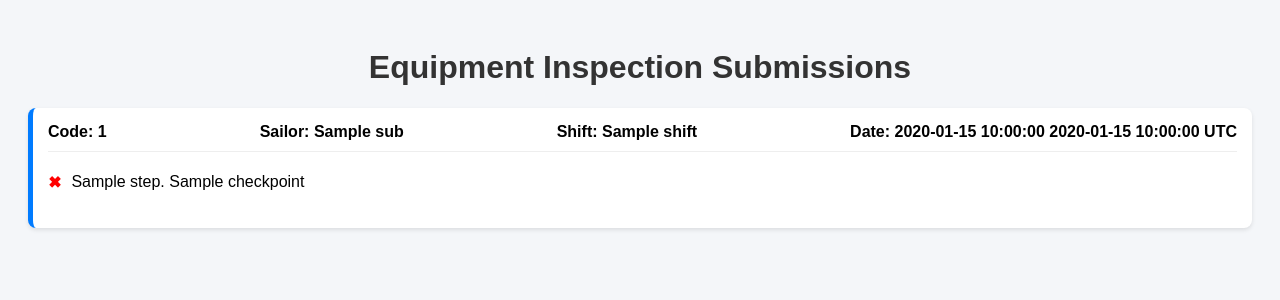
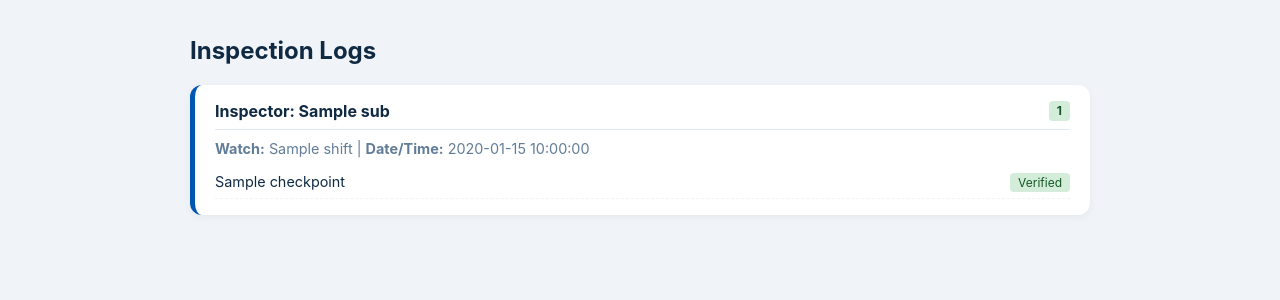
Before and after one commit to MariosMitzelas/Ship-Safety-app, a Flask app: template templates/submissions.html in a window 1280 px wide. Shown: the top 300 px of the page. Run offline with Flask 3, Linux system fonts and the light colour scheme; the template is opened without the code that fills it: most values are stand-ins (such as "Sample title", 1, 10 or a date in 2020).

Commit message:
Refactor submissions page layout and title
Updated the title and improved the layout and styling of the inspection logs page. Added a message for when no submissions are recorded.

```diff
--- a/templates/submissions.html
+++ b/templates/submissions.html
@@ -3,48 +3,96 @@
 <head>
     <meta charset="UTF-8">
     <meta name="viewport" content="width=device-width, initial-scale=1.0">
-    <title>Officer Inspection Dashboard</title>
+    <title>Inspection Log Dashboard</title>
     <style>
-        body { font-family: Arial, sans-serif; padding: 20px; background-color: #f4f6f9; }
-        h1 { text-align: center; color: #333; }
-        .submission-card { background: white; margin-bottom: 20px; padding: 15px; border-radius: 8px; box-shadow: 0 2px 4px rgba(0,0,0,0.1); border-left: 5px solid #007bff; }
-        .card-header { display: flex; justify-content: space-between; border-bottom: 1px solid #eee; padding-bottom: 10px; margin-bottom: 10px; font-weight: bold; flex-wrap: wrap; gap: 10px; }
-        .task-list { list-style: none; padding: 0; }
-        .task-item { padding: 5px 0; display: flex; align-items: center; }
-        .status-icon { margin-right: 10px; font-weight: bold; }
-        .status-done { color: green; }
-        .status-pending { color: red; }
-        .empty-msg { text-align: center; font-size: 18px; color: #666; margin-top: 50px; }
+        body {
+            font-family: -apple-system, BlinkMacSystemFont, "Segoe UI", Roboto, sans-serif;
+            background-color: #f0f4f8;
+            margin: 0;
+            padding: 20px;
+            color: #102a43;
+        }
+        .container {
+            max-width: 900px;
+            margin: 0 auto;
+        }
+        h1 {
+            font-size: 1.5rem;
+            color: #102a43;
+            margin-bottom: 20px;
+        }
+        .card {
+            background: #ffffff;
+            border-radius: 12px;
+            padding: 16px 20px;
+            margin-bottom: 16px;
+            box-shadow: 0 2px 8px rgba(0,0,0,0.05);
+            border-left: 5px solid #0056b3;
+        }
+        .card-header {
+            display: flex;
+            justify-content: space-between;
+            font-weight: bold;
+            border-bottom: 1px solid #e2e8f0;
+            padding-bottom: 8px;
+            margin-bottom: 10px;
+        }
+        .meta-info {
+            font-size: 0.9rem;
+            color: #627d98;
+            margin-bottom: 10px;
+        }
+        .task-list {
+            list-style: none;
+            padding: 0;
+            margin: 0;
+        }
+        .task-item {
+            display: flex;
+            justify-content: space-between;
+            padding: 6px 0;
+            font-size: 0.9rem;
+            border-bottom: 1px dashed #f0f4f8;
+        }
+        .badge {
+            font-size: 0.75rem;
+            padding: 2px 8px;
+            border-radius: 4px;
+            background: #e2e8f0;
+        }
+        .badge-success {
+            background: #d4edda;
+            color: #155724;
+        }
     </style>
 </head>
 <body>
+<div class="container">
+    <h1>Inspection Logs</h1>
 
-    <h1>Equipment Inspection Submissions</h1>
+    {% if not submissions %}
+        <p>Δεν υπάρχουν ακόμη καταγεγραμμένες επιθεωρήσεις.</p>
+    {% endif %}
 
-    {% if submissions %}
     {% for sub in submissions %}
-            <div class="submission-card">
+    <div class="card">
         <div class="card-header">
-                    <span>Code: {{ sub['qr_id'] }}</span>
-                    <span>Sailor: {{ sub['sailor_name'] }}</span>
-                    <span>Shift: {{ sub['shift'] }}</span>
-                    <span>Date: {{ sub['date'] }} {{ sub['time_utc'] }} UTC</span>
+            <span>Inspector: {{ sub.sailor_name }}</span>
+            <span class="badge badge-success">{{ sub.qr_id }}</span>
+        </div>
+        <div class="meta-info">
+            <strong>Watch:</strong> {{ sub.shift }} | <strong>Date/Time:</strong> {{ sub.timestamp }}
         </div>
         <ul class="task-list">
             {% for item in sub['items'] %}
             <li class="task-item">
-                            <span class="status-icon {{ 'status-done' if item['completed'] else 'status-pending' }}">
-                                {{ '✔' if item['completed'] else '✖' }}
-                            </span>
-                            {{ item['step'] }}. {{ item['checkpoint'] }}
+                <span>{{ item.checkpoint if item.checkpoint else item }}</span>
+                <span class="badge badge-success">Verified</span>
             </li>
             {% endfor %}
         </ul>
     </div>
     {% endfor %}
-    {% else %}
-        <div class="empty-msg">No submissions recorded in the last 30 days.</div>
-    {% endif %}
-
+</div>
 </body>
 </html>
```
Lines whose indentation alone changed are shown as unchanged.
